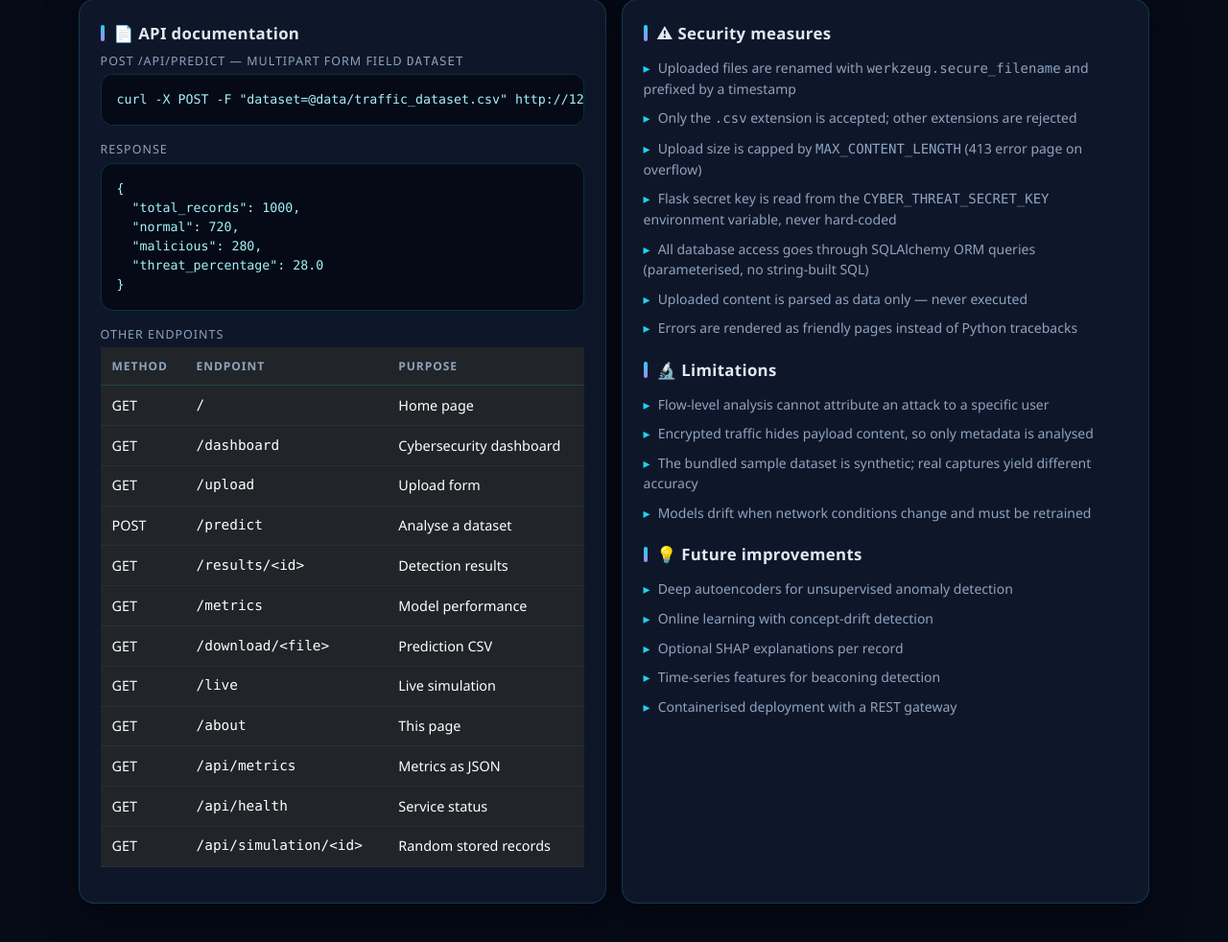
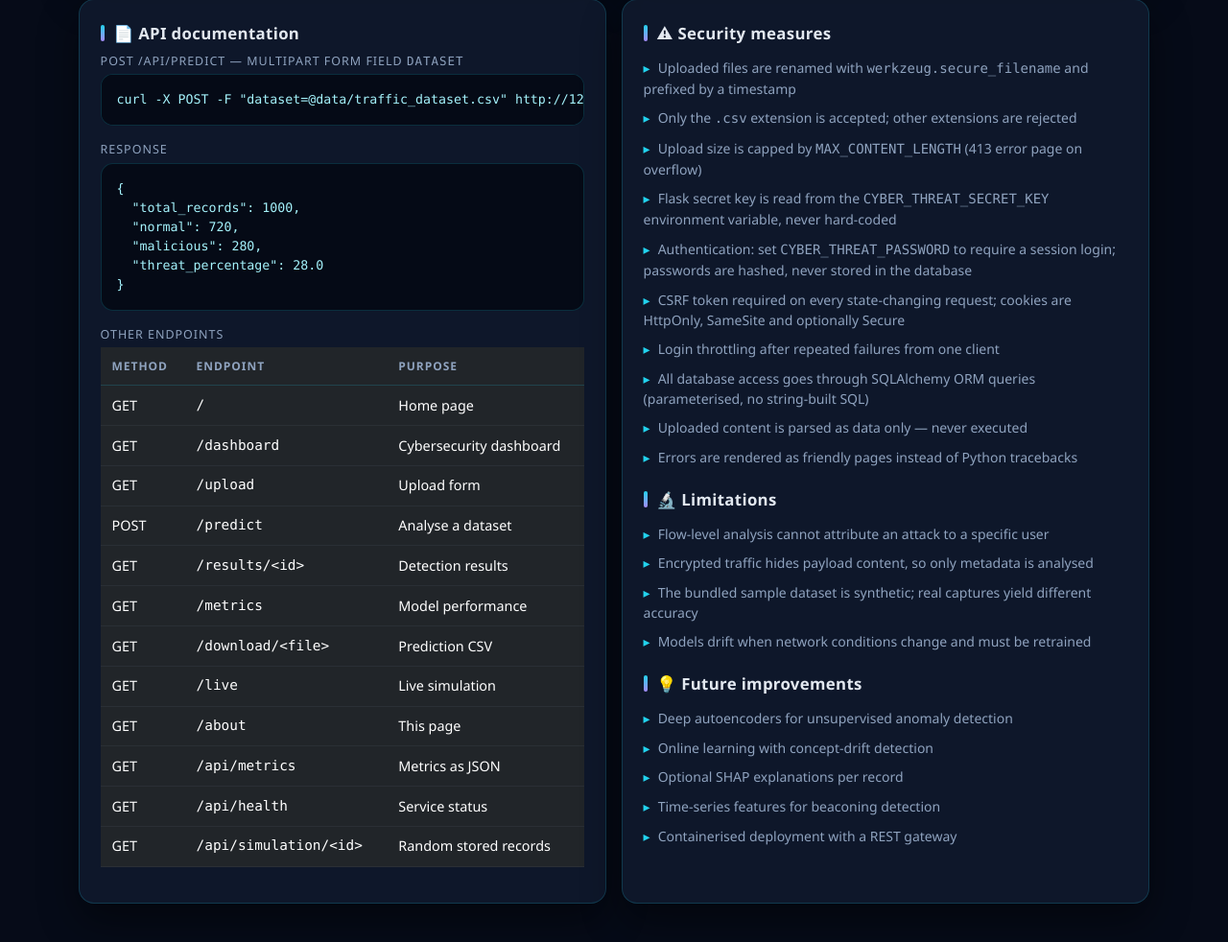
Before and after one commit to likhith0501/ai, a Flask app: page /about in a window 1280 px wide. Shown: the part 813-1795 px from the top of the page at 96% size. Run offline with Flask 3, Linux system fonts and the light colour scheme.

Commit message:
Add optional session authentication and CSRF protection
- Authentication activates when CYBER_THREAT_PASSWORD (or a pre-hashed
  CYBER_THREAT_PASSWORD_HASH) is set; unset keeps local use frictionless
- before_request choke point: pages redirect to /login, JSON endpoints return
  401, /api/health and static assets stay public
- CSRF token required on every state-changing request when auth is enabled
- Werkzeug password hashing, HttpOnly/SameSite cookies, optional Secure flag
  (FORCE_SECURE_COOKIES) and per-client login throttling with lockout
- Login page, sign-out control in the nav, README/About documentation
- render.yaml generates a random password so the deployed instance is protected
  from the first deploy
- 7 new tests (48 total): redirect, 401, wrong password, successful login,
  logout, CSRF enforcement, throttling and no-password-in-database

Co-Authored-By: Kilo <kilo@local>

```diff
--- a/app.py
+++ b/app.py
@@ -5,7 +5,9 @@
 import json
 import os
 import secrets
-from datetime import datetime, timezone
+import time
+from datetime import datetime, timedelta, timezone
+from functools import wraps
 from typing import Any, Dict, List, Optional, Tuple
 
 import pandas as pd
@@ -16,10 +18,12 @@
     render_template,
     request,
     send_from_directory,
+    session,
     url_for,
 )
 from flask_sqlalchemy import SQLAlchemy
 from sqlalchemy import func
+from werkzeug.security import check_password_hash, generate_password_hash
 from werkzeug.utils import secure_filename
 
 from training import preprocess as pp
@@ -37,6 +41,8 @@
 SAMPLE_MARKER = "sample_dataset.csv"
 MAX_UPLOAD_MB = int(os.environ.get("MAX_UPLOAD_MB", "64"))
 MAX_STORED_PREDICTIONS = int(os.environ.get("MAX_STORED_PREDICTIONS", "20000"))
+LOGIN_MAX_ATTEMPTS = int(os.environ.get("LOGIN_MAX_ATTEMPTS", "8"))
+LOGIN_LOCKOUT_SECONDS = int(os.environ.get("LOGIN_LOCKOUT_SECONDS", "300"))
 
 for directory in (INSTANCE_DIR, UPLOAD_DIR, REPORT_DIR):
     os.makedirs(directory, exist_ok=True)
@@ -55,6 +61,25 @@
     return secrets.token_hex(32)
 
 
+def _auth_password_hash() -> Optional[str]:
+    """Return the stored password hash, or ``None`` when auth is disabled.
+
+    ``CYBER_THREAT_PASSWORD_HASH`` holds a Werkzeug hash. ``CYBER_THREAT_PASSWORD``
+    is accepted for convenience and hashed at start-up; it never leaves the process.
+    """
+    digest = os.environ.get("CYBER_THREAT_PASSWORD_HASH", "").strip()
+    if digest:
+        return digest
+    password = os.environ.get("CYBER_THREAT_PASSWORD", "")
+    if not password:
+        return None
+    return generate_password_hash(password)
+
+
+PASSWORD_HASH = _auth_password_hash()
+AUTH_ENABLED = PASSWORD_HASH is not None
+SECURE_COOKIES = os.environ.get("FORCE_SECURE_COOKIES", "0") == "1"
+
 app = Flask(__name__)
 app.config.update(
     SECRET_KEY=_secret_key(),
@@ -65,7 +90,17 @@
     UPLOAD_FOLDER=UPLOAD_DIR,
     REPORT_FOLDER=REPORT_DIR,
     SAMPLE_DATASET=SAMPLE_DATASET,
+    AUTH_ENABLED=AUTH_ENABLED,
+    PASSWORD_HASH=PASSWORD_HASH,
+    SECURE_COOKIES=SECURE_COOKIES,
+    SESSION_COOKIE_HTTPONLY=True,
+    SESSION_COOKIE_SAMESITE="Lax",
+    SESSION_COOKIE_SECURE=SECURE_COOKIES,
+    PERMANENT_SESSION_LIFETIME=timedelta(hours=int(os.environ.get("SESSION_HOURS", "8"))),
 )
+_app_password_hash = PASSWORD_HASH
+_login_attempts: Dict[str, List[float]] = {}
+PUBLIC_ENDPOINTS = frozenset({"login", "login_submit", "logout", "static", "api_health", "favicon"})
 
 db = SQLAlchemy(app)
 
@@ -134,6 +169,122 @@
 
 def allowed_file(filename: str) -> bool:
     return "." in filename and filename.rsplit(".", 1)[1].lower() in ALLOWED_EXTENSIONS
+
+
+# ------------------------------------------------------------------------ security
+
+
+def auth_enabled() -> bool:
+    """Authentication is active when a password hash was supplied by the environment."""
+    return bool(app.config.get("AUTH_ENABLED"))
+
+
+def is_authenticated() -> bool:
+    return bool(session.get("authenticated"))
+
+
+def csrf_token() -> str:
+    token = session.get("csrf_token")
+    if not token:
+        token = secrets.token_urlsafe(32)
+        session["csrf_token"] = token
+    return token
+
+
+def _validate_csrf() -> bool:
+    submitted = request.form.get("csrf_token") or request.headers.get("X-CSRF-Token", "")
+    expected = session.get("csrf_token", "")
+    return bool(expected) and secrets.compare_digest(str(submitted), str(expected))
+
+
+def _client_key() -> str:
+    forwarded = request.headers.get("X-Forwarded-For", "")
+    if forwarded:
+        return forwarded.split(",")[0].strip()
+    return request.remote_addr or "unknown"
+
+
+def _register_failure() -> None:
+    key = _client_key()
+    now = time.time()
+    history = [stamp for stamp in _login_attempts.get(key, []) if now - stamp < LOGIN_LOCKOUT_SECONDS]
+    history.append(now)
+    _login_attempts[key] = history
+
+
+def _locked_out() -> bool:
+    key = _client_key()
+    now = time.time()
+    history = [stamp for stamp in _login_attempts.get(key, []) if now - stamp < LOGIN_LOCKOUT_SECONDS]
+    _login_attempts[key] = history
+    return len(history) >= LOGIN_MAX_ATTEMPTS
+
+
+def login_required(view):
+    """Protect a single view with the session login when authentication is enabled."""
+
+    @wraps(view)
+    def wrapper(*args: Any, **kwargs: Any):
+        return view(*args, **kwargs)
+
+    return wrapper
+
+
+@app.before_request
+def enforce_authentication():
+    """Single choke point for authentication and CSRF on every request."""
+    if not auth_enabled():
+        return None
+    if request.endpoint in PUBLIC_ENDPOINTS:
+        return None
+    if not is_authenticated():
+        if request.path.startswith("/api/"):
+            return jsonify({"error": "Authentication required", "status": 401}), 401
+        return redirect(url_for("login", next=request.full_path if request.query_string else request.path))
+    if request.method in {"POST", "PUT", "PATCH", "DELETE"} and not _validate_csrf():
+        if request.path.startswith("/api/"):
+            return jsonify({"error": "Invalid or missing CSRF token", "status": 400}), 400
+        return render_template("error.html", title="Security Check Failed",
+                               message="The form expired or the security token was invalid. "
+                                       "Please reload the page and try again.",
+                               status=400), 400
+    return None
+
+
+@app.route("/login", methods=["GET", "POST"])
+def login():
+    if not auth_enabled():
+        return redirect(url_for("index"))
+    error = None
+    if request.method == "POST":
+        if not _validate_csrf():
+            error = "The form expired. Please try again."
+        elif _locked_out():
+            error = "Too many failed attempts. Try again in a few minutes."
+        else:
+            password = request.form.get("password", "")
+            stored = app.config.get("PASSWORD_HASH") or _app_password_hash
+            if stored and check_password_hash(stored, password):
+                _login_attempts.pop(_client_key(), None)
+                session.clear()
+                session["authenticated"] = True
+                session["csrf_token"] = secrets.token_urlsafe(32)
+                session.permanent = True
+                target = request.args.get("next") or request.form.get("next") or ""
+                if not target.startswith("/") or target.startswith("//"):
+                    target = url_for("index")
+                return redirect(target)
+            _register_failure()
+            error = "Incorrect password."
+    return render_template("login.html", title="Sign in", error=error, next=request.args.get("next", "")), (
+        401 if error else 200
+    )
+
+
+@app.route("/logout", methods=["GET", "POST"])
+def logout():
+    session.clear()
+    return redirect(url_for("login" if auth_enabled() else "index"))
 
 
 def load_training_metadata() -> Dict[str, Any]:
@@ -435,6 +586,9 @@
         "training_metadata": metadata,
         "nav_history": history_rows(),
         "current_year": utcnow().year,
+        "csrf_token": csrf_token,
+        "auth_enabled": auth_enabled(),
+        "is_authenticated": is_authenticated,
     }
 
 
--- a/render.yaml
+++ b/render.yaml
@@ -13,6 +13,10 @@
         value: "3.12.7"
       - key: CYBER_THREAT_SECRET_KEY
         generateValue: true
+      - key: CYBER_THREAT_PASSWORD
+        generateValue: true
+      - key: FORCE_SECURE_COOKIES
+        value: "1"
       - key: PYTHONUNBUFFERED
         value: "1"
       - key: MAX_UPLOAD_MB
--- a/templates/about.html
+++ b/templates/about.html
@@ -94,6 +94,9 @@
           <li>Only the <span class="mono">.csv</span> extension is accepted; other extensions are rejected</li>
           <li>Upload size is capped by <span class="mono">MAX_CONTENT_LENGTH</span> (413 error page on overflow)</li>
           <li>Flask secret key is read from the <span class="mono">CYBER_THREAT_SECRET_KEY</span> environment variable, never hard-coded</li>
+          <li>Authentication: set <span class="mono">CYBER_THREAT_PASSWORD</span> to require a session login; passwords are hashed, never stored in the database</li>
+          <li>CSRF token required on every state-changing request; cookies are HttpOnly, SameSite and optionally Secure</li>
+          <li>Login throttling after repeated failures from one client</li>
           <li>All database access goes through SQLAlchemy ORM queries (parameterised, no string-built SQL)</li>
           <li>Uploaded content is parsed as data only &mdash; never executed</li>
           <li>Errors are rendered as friendly pages instead of Python tracebacks</li>
--- a/templates/base.html
+++ b/templates/base.html
@@ -29,6 +29,9 @@
           <li class="nav-item"><a class="nav-link {% if title == 'Model Performance' %}active{% endif %}" href="{{ url_for('metrics') }}">Model Performance</a></li>
           <li class="nav-item"><a class="nav-link {% if title == 'Live Simulation' %}active{% endif %}" href="{{ url_for('live') }}">Live Simulation</a></li>
           <li class="nav-item"><a class="nav-link {% if title == 'About' %}active{% endif %}" href="{{ url_for('about') }}">About</a></li>
+          {% if auth_enabled and is_authenticated() %}
+          <li class="nav-item"><a class="nav-link" href="{{ url_for('logout') }}">Sign out</a></li>
+          {% endif %}
         </ul>
       </div>
     </div>
--- a/templates/upload.html
+++ b/templates/upload.html
@@ -31,6 +31,7 @@
       <div class="panel">
         <div class="section-title mb-3">&#128228; Select CSV file</div>
         <form method="post" enctype="multipart/form-data" id="uploadForm" action="{{ url_for('upload') }}">
+          <input type="hidden" name="csrf_token" value="{{ csrf_token() }}">
           <div class="drop-zone" id="dropZone">
             <div style="font-size:2rem">&#128196;</div>
             <div class="fw-semibold mt-1">Drag &amp; drop a CSV file here</div>
@@ -46,6 +47,7 @@
         {% if sample_available %}
         <hr class="my-3" style="border-color: var(--border);">
         <form method="post" action="{{ url_for('predict') }}">
+          <input type="hidden" name="csrf_token" value="{{ csrf_token() }}">
           <input type="hidden" name="stored_filename" value="sample_dataset.csv">
           <button class="btn btn-cyber btn-ghost w-100" type="submit">
             &#9889; Analyse the bundled sample dataset (data/traffic_dataset.csv)
@@ -102,6 +104,7 @@
         {% endif %}
 
         <form method="post" action="{{ url_for('predict') }}" class="mt-3">
+          <input type="hidden" name="csrf_token" value="{{ csrf_token() }}">
           <input type="hidden" name="stored_filename" value="{{ stored_filename }}">
           <input type="hidden" name="original_filename" value="{{ stored_filename }}">
           <button class="btn btn-cyber btn-accent w-100" type="submit">Analyze Traffic</button>
```
Also changed, not shown: templates/login.html (added, +42 -0 lines), tests/test_pipeline.py (+119 -0 lines), README.md.
